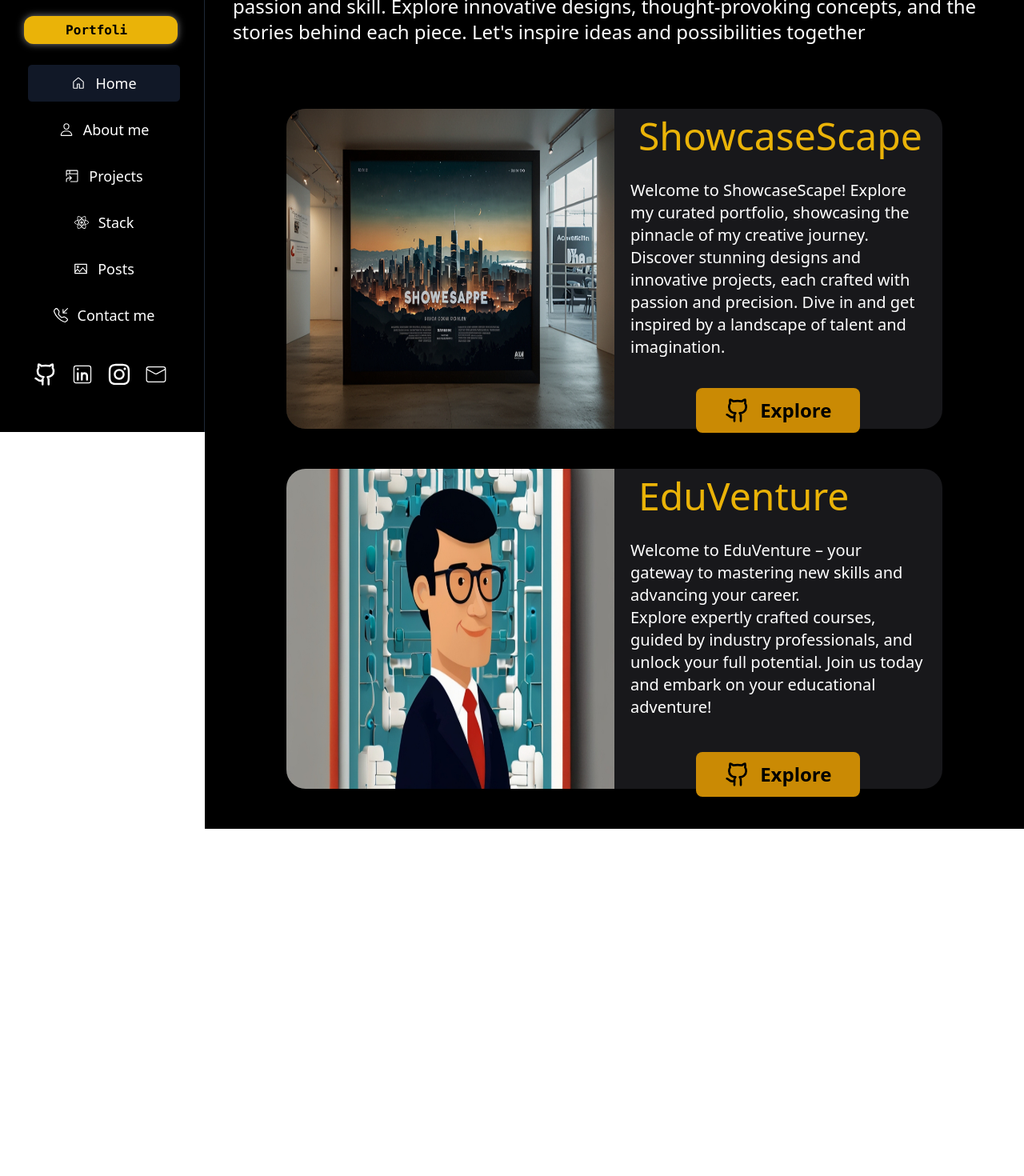
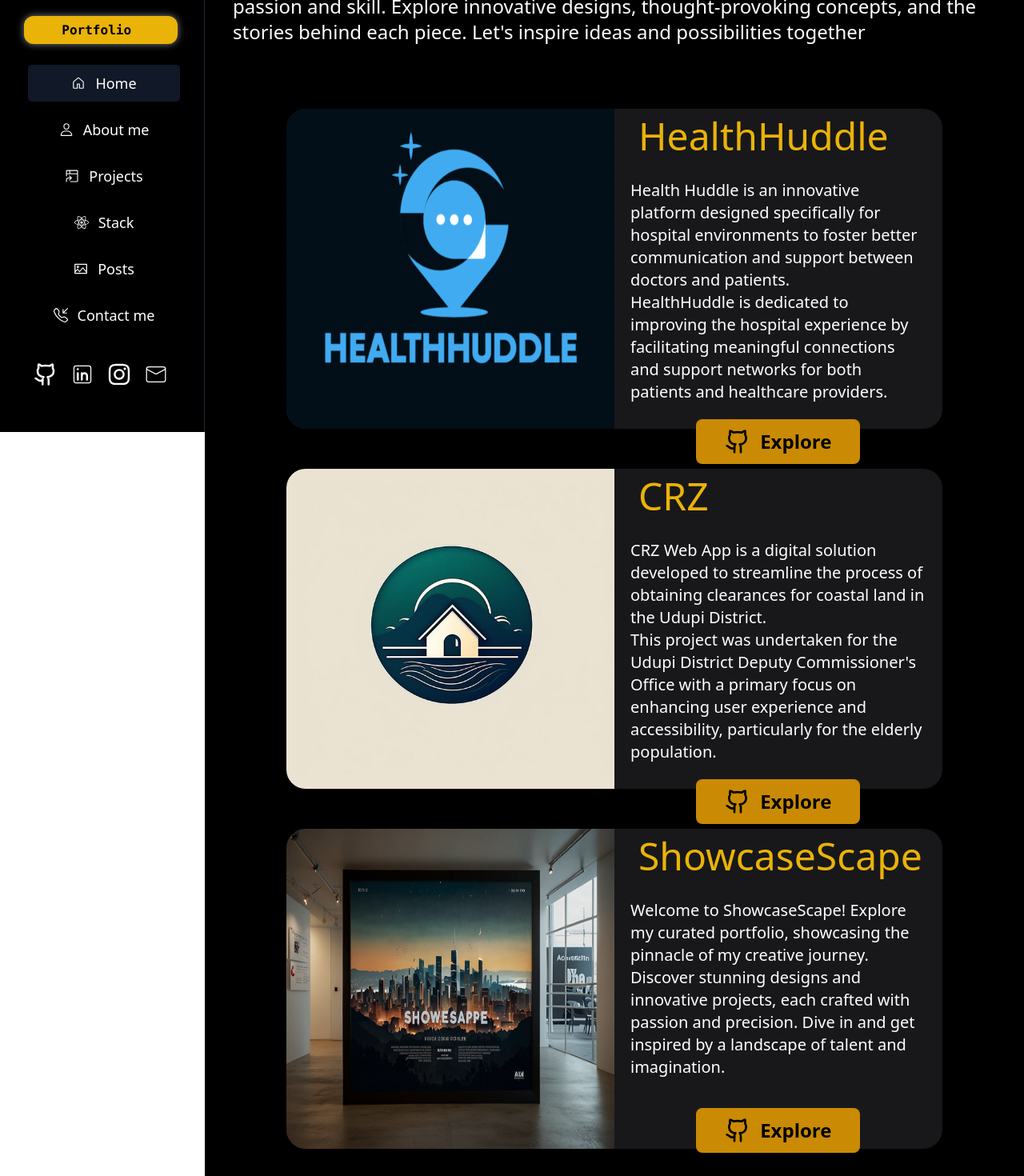
Before and after one commit to prathamshetty-10/ShowcaseScape-Portfolio, a React (Vite) app in the folder frontend/: page /project in a window 1280 px wide. Shown: the part 260-1730 px from the top of the page at 80% size. Before the commit the page ends 1296 px from the top, so only its background shows below. Built offline with nearby package versions, Linux system fonts and the light colour scheme.

Commit message:
adding to projects section

```diff
--- a/frontend/src/Pages/HomePage.jsx
+++ b/frontend/src/Pages/HomePage.jsx
@@ -14,6 +14,8 @@ import Cimage from '../assets/c.png'
 import Jimage from '../assets/js.png'
 import hack from '../assets/hack.png'
 import dep from '../assets/dep.png'
+import hh from '../assets/HH.png'
+import crz from '../assets/crz.jpg'
 import pic from '../assets/pic.jpg'
 
 
@@ -38,24 +40,24 @@ function HomePage(){
 
     const navigate=useNavigate();
 
-    const arrayOfProjects=[<motion.div className=" mx-[10%] my-[50px] h-[650px] lg:h-[400px] lg:flex hover:shadow-[0_0_25px_gray] bg-zinc-900 rounded-3xl"
+    const arrayOfProjects=[ <motion.div className=" mx-[10%] my-[50px] h-[650px] lg:h-[400px] lg:flex hover:shadow-[0_0_25px_gray] bg-zinc-900 rounded-3xl"
 
         initial={{opacity:0,transition:{duration:0.5}}}
         animate={{opacity:1}}
         exit={{opacity:0,transition:{duration:0.5}}}
         >
 
-    <img src={port} className="w-full h-[50%] lg:h-full lg:w-[50%] rounded-l-3xl"></img>
+            <img src={hh} className="w-full h-[50%] lg:h-full lg:w-[50%] rounded-l-3xl"></img>
 
             <div className="w-full h-[50%] lg:h-full lg:w-[50%] ">
             <h4 className="text-3xl lg:text-5xl text-extrabold text-white flex">
-        <span className="text-yellow-500 m-[10px] mx-[30px]">ShowcaseScape </span>
+            <span className="text-yellow-500 m-[10px] mx-[30px]">HealthHuddle</span>
             </h4>
-        <div className="text-white text-xl m-[20px] mb-[5px] ">
-        Welcome to ShowcaseScape! Explore my curated portfolio, showcasing the pinnacle of my creative journey. <span className="hidden lg:block">Discover stunning designs and innovative projects, each crafted with passion and precision. Dive in and get inspired by a landscape of talent and imagination.</span>
+            <div className="text-white text-xl m-[20px] mb-[0px] ">
+            Health Huddle is an innovative platform designed specifically for hospital environments to foster better communication and support between doctors and patients. <span className="hidden lg:block">HealthHuddle is dedicated to improving the hospital experience by facilitating meaningful connections and support networks for both patients and healthcare providers.</span>
             </div>
-        <button  className=" mx-[25%] w-[50%] lg:w-[50%] mt-6 lg:mt-8 bg-yellow-600 hover:bg-yellow-400 transition-all ease-in-out duration-300 text-black font-semibold hover:text-blue-950 rounded-lg py-3 text-lg cursor-pointer  mb-[50px] lg:mb-[0px] mr-[30px] lg:mr-[0px] hover:scale-105">
-        <a href="https://github.com/prathamshetty-10/ShowcaseScape-Portfolio" target="_blank" className="flex justify-center items-center gap-3 text-xl">
+            <button  className=" mx-[25%] w-[50%] lg:w-[50%] mt-6 lg:mt-5 bg-yellow-600 hover:bg-yellow-400 transition-all ease-in-out duration-300 text-black font-semibold hover:text-blue-950 rounded-lg py-3 text-lg cursor-pointer  mb-[50px] lg:mb-[0px] mr-[30px] lg:mr-[0px] hover:scale-105">
+            <a href="https://github.com/prathamshetty-10/HealthHuddle" target="_blank" className="flex justify-center items-center gap-3 text-xl">
             <LuGithub size={32}/>
             <span className="font-bold text-2xl">Explore</span>
 
@@ -72,17 +74,17 @@ function HomePage(){
         exit={{opacity:0,transition:{duration:0.5}}}
         >
 
-        <img src={course} className="w-full h-[50%] lg:h-full lg:w-[50%] rounded-l-3xl "></img>
+            <img src={crz} className="w-full h-[50%] lg:h-full lg:w-[50%] rounded-l-3xl"></img>
 
             <div className="w-full h-[50%] lg:h-full lg:w-[50%] ">
             <h4 className="text-3xl lg:text-5xl text-extrabold text-white flex">
-            <span className="text-yellow-500 m-[10px] mx-[30px]">EduVenture </span>
+            <span className="text-yellow-500 m-[10px] mx-[30px]">CRZ </span>
             </h4>
-            <div className="text-white text-xl m-[20px] md:mb-[40px] lg:mb-[10px] ">
-            Welcome to EduVenture – your gateway to mastering new skills and advancing your career. <span className="hidden lg:block">Explore expertly crafted courses, guided by industry professionals, and unlock your full potential. Join us today and embark on your educational adventure!</span>
+            <div className="text-white text-xl m-[20px] lg:mb-[0px] ">
+            CRZ Web App is a digital solution developed to streamline the process of obtaining clearances for coastal land in the Udupi District. <span className="hidden lg:block"> This project was undertaken for the Udupi District Deputy Commissioner's Office with a primary focus on enhancing user experience and accessibility, particularly for the elderly population.</span>
             </div>
-            <button  className=" mx-[25%] w-[50%] lg:w-[50%] mt-6 lg:mt-8 bg-yellow-600 hover:bg-yellow-400 transition-all ease-in-out duration-300 text-black font-semibold hover:text-blue-950 rounded-lg py-3 text-lg cursor-pointer  mb-[50px] lg:mb-[0px] mr-[30px] lg:mr-[0px] hover:scale-105">
-            <a   href='https://github.com/prathamshetty-10/lms-mern-project' target="_blank" className="flex justify-center items-center gap-3 text-xl">
+            <button  className=" mx-[25%] w-[50%] lg:w-[50%] mt-6 lg:mt-5 bg-yellow-600 hover:bg-yellow-400 transition-all ease-in-out duration-300 text-black font-semibold hover:text-blue-950 rounded-lg py-3 text-lg cursor-pointer  mb-[50px] lg:mb-[0px] mr-[30px] lg:mr-[0px] hover:scale-105">
+            <a href="https://github.com/prathamshetty-10/ShowcaseScape-Portfolio" target="_blank" className="flex justify-center items-center gap-3 text-xl">
             <LuGithub size={32}/>
             <span className="font-bold text-2xl">Explore</span>
 
--- a/frontend/src/Pages/ProjectPage.jsx
+++ b/frontend/src/Pages/ProjectPage.jsx
@@ -6,6 +6,8 @@ import { LuGithub } from "react-icons/lu";
 import Typewriter from 'typewriter-effect'
 import port from '../assets/port.jpg'
 import course from '../assets/course.jpg'
+import hh from '../assets/HH.png'
+import crz from '../assets/crz.jpg'
 
 import {
     motion,
@@ -50,6 +52,87 @@ function Project(){
                 Welcome to my project showcase! Dive into a gallery of my creations, each a blend of passion and skill. Explore innovative designs, thought-provoking concepts, and the stories behind each piece. Let's inspire ideas and possibilities together
                 </h1>
             </motion.div>
+
+            <motion.div className=" mx-[10%] my-[50px] h-[650px] lg:h-[400px] lg:flex hover:shadow-[0_0_25px_gray] bg-zinc-900 rounded-3xl"
+
+            initial={{opacity:0,transition:{duration:0.5}}}
+            animate={{opacity:1}}
+            exit={{opacity:0,transition:{duration:0.5}}}
+            >
+
+                <img src={hh} className="w-full h-[50%] lg:h-full lg:w-[50%] rounded-l-3xl"></img>
+
+                <div className="w-full h-[50%] lg:h-full lg:w-[50%] ">
+                <h4 className="text-3xl lg:text-5xl text-extrabold text-white flex">
+                <span className="text-yellow-500 m-[10px] mx-[30px]">HealthHuddle</span>
+                </h4>
+                <div className="text-white text-xl m-[20px] mb-[0px] ">
+                Health Huddle is an innovative platform designed specifically for hospital environments to foster better communication and support between doctors and patients. <span className="hidden lg:block">HealthHuddle is dedicated to improving the hospital experience by facilitating meaningful connections and support networks for both patients and healthcare providers.</span>
+                </div>
+                <button  className=" mx-[25%] w-[50%] lg:w-[50%] mt-6 lg:mt-5 bg-yellow-600 hover:bg-yellow-400 transition-all ease-in-out duration-300 text-black font-semibold hover:text-blue-950 rounded-lg py-3 text-lg cursor-pointer  mb-[50px] lg:mb-[0px] mr-[30px] lg:mr-[0px] hover:scale-105">
+                <a href="https://github.com/prathamshetty-10/HealthHuddle" target="_blank" className="flex justify-center items-center gap-3 text-xl">
+                <LuGithub size={32}/>
+                <span className="font-bold text-2xl">Explore</span>
+
+                 </a>       </button>
+
+            </div>
+
+            </motion.div>
+
+            <motion.div className=" mx-[10%] my-[50px] h-[650px] lg:h-[400px] lg:flex hover:shadow-[0_0_25px_gray] bg-zinc-900 rounded-3xl"
+
+            initial={{opacity:0,transition:{duration:0.5}}}
+            animate={{opacity:1}}
+            exit={{opacity:0,transition:{duration:0.5}}}
+            >
+
+                <img src={crz} className="w-full h-[50%] lg:h-full lg:w-[50%] rounded-l-3xl"></img>
+
+                <div className="w-full h-[50%] lg:h-full lg:w-[50%] ">
+                <h4 className="text-3xl lg:text-5xl text-extrabold text-white flex">
+                <span className="text-yellow-500 m-[10px] mx-[30px]">CRZ </span>
+                </h4>
+                <div className="text-white text-xl m-[20px] lg:mb-[0px] ">
+                CRZ Web App is a digital solution developed to streamline the process of obtaining clearances for coastal land in the Udupi District. <span className="hidden lg:block"> This project was undertaken for the Udupi District Deputy Commissioner's Office with a primary focus on enhancing user experience and accessibility, particularly for the elderly population.</span>
+                </div>
+                <button  className=" mx-[25%] w-[50%] lg:w-[50%] mt-6 lg:mt-5 bg-yellow-600 hover:bg-yellow-400 transition-all ease-in-out duration-300 text-black font-semibold hover:text-blue-950 rounded-lg py-3 text-lg cursor-pointer  mb-[50px] lg:mb-[0px] mr-[30px] lg:mr-[0px] hover:scale-105">
+                <a href="https://github.com/prathamshetty-10/ShowcaseScape-Portfolio" target="_blank" className="flex justify-center items-center gap-3 text-xl">
+                <LuGithub size={32}/>
+                <span className="font-bold text-2xl">Explore</span>
+
+                 </a>       </button>
+
+            </div>
+
+            </motion.div>
+
+            <motion.div className=" mx-[10%] my-[50px] h-[650px] lg:h-[400px] lg:flex hover:shadow-[0_0_25px_gray] bg-zinc-900 rounded-3xl"
+
+            initial={{opacity:0,transition:{duration:0.5}}}
+            animate={{opacity:1}}
+            exit={{opacity:0,transition:{duration:0.5}}}
+            >
+
+                <img src={port} className="w-full h-[50%] lg:h-full lg:w-[50%] rounded-l-3xl"></img>
+
+                <div className="w-full h-[50%] lg:h-full lg:w-[50%] ">
+                <h4 className="text-3xl lg:text-5xl text-extrabold text-white flex">
+                <span className="text-yellow-500 m-[10px] mx-[30px]">ShowcaseScape </span>
+                </h4>
+                <div className="text-white text-xl m-[20px] mb-[5px] ">
+                Welcome to ShowcaseScape! Explore my curated portfolio, showcasing the pinnacle of my creative journey. <span className="hidden lg:block">Discover stunning designs and innovative projects, each crafted with passion and precision. Dive in and get inspired by a landscape of talent and imagination.</span>
+                </div>
+                <button  className=" mx-[25%] w-[50%] lg:w-[50%] mt-6 lg:mt-8 bg-yellow-600 hover:bg-yellow-400 transition-all ease-in-out duration-300 text-black font-semibold hover:text-blue-950 rounded-lg py-3 text-lg cursor-pointer  mb-[50px] lg:mb-[0px] mr-[30px] lg:mr-[0px] hover:scale-105">
+                <a href="https://github.com/prathamshetty-10/ShowcaseScape-Portfolio" target="_blank" className="flex justify-center items-center gap-3 text-xl">
+                <LuGithub size={32}/>
+                <span className="font-bold text-2xl">Explore</span>
+
+                 </a>       </button>
+
+            </div>
+
+            </motion.div>
         <motion.div className=" mx-[10%] my-[50px] h-[650px] lg:h-[400px] lg:flex hover:shadow-[0_0_25px_gray] bg-zinc-900 rounded-3xl"
 
         initial={{opacity:0,transition:{duration:0.5}}}
@@ -57,10 +140,10 @@ function Project(){
         exit={{opacity:0,transition:{duration:0.5}}}
         >
 
-        <img src={port} className="w-full h-[50%] lg:h-full lg:w-[50%] rounded-l-3xl"></img>
+            <img src={port} className="w-full h-[50%] lg:h-full lg:w-[50%] rounded-l-3xl"></img>
 
-        <div className="w-full h-[50%] lg:h-full lg:w-[50%] ">
-        <h4 className="text-3xl lg:text-5xl text-extrabold text-white flex">
+            <div className="w-full h-[50%] lg:h-full lg:w-[50%] ">
+            <h4 className="text-3xl lg:text-5xl text-extrabold text-white flex">
             <span className="text-yellow-500 m-[10px] mx-[30px]">ShowcaseScape </span>
             </h4>
             <div className="text-white text-xl m-[20px] mb-[5px] ">
--- a/frontend/src/main.jsx
+++ b/frontend/src/main.jsx
@@ -8,12 +8,9 @@ import { Toaster } from 'react-hot-toast';
 import {BrowserRouter} from "react-router-dom"
 
 ReactDOM.createRoot(document.getElementById('root')).render(
-
     <BrowserRouter>
     <App />
     <Toaster/>
     </BrowserRouter>
 
-
-
 )
```
Also changed, not shown: frontend/src/assets/HH.png (added), frontend/src/assets/crz.jpg (added). Lines whose indentation alone changed are shown as unchanged.
